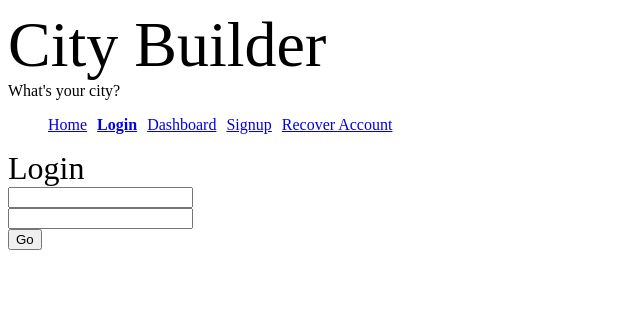
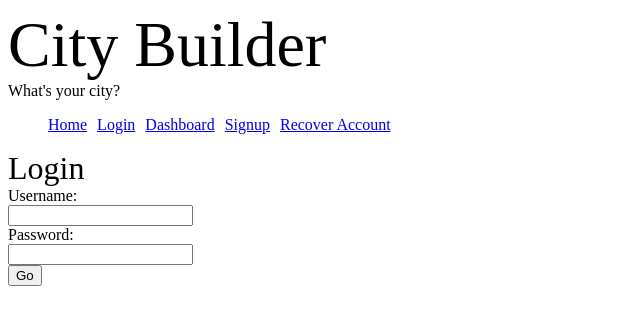
Before and after one commit to kitwistful/CityBuilder, a PHP site: page /login.php in a window 1280 px wide. Shown: the top 325 px of the page, without its empty margins (0-640 px from the left). Run offline with PHP 8.4, Linux system fonts and the light colour scheme; some libraries are stand-ins or nearby versions.

Commit message:
updated login page to have validation

```diff
--- a/login.php
+++ b/login.php
@@ -6,14 +6,62 @@
 </head>
 <body>
 <?php
+    // header
     define("CURRENT_PAGE", "login.php");
     include "header.php";
+
+    // message to display
+    $signup_message = null;
+
+    // form info
+    $username = "";
+
+    // form validation
+    if($_SERVER["REQUEST_METHOD"] == "POST")
+    {
+        // get form info
+        $username = $_POST["username"];
+        $password = $_POST["password"];
+
+        // begin listing errors
+        $signup_message = "";
+
+        // check username
+        if($username == null)
+        {
+            $signup_message = $signup_message."<li>username is required</li>";
+            $username = "";
+        }
+
+        // check password
+        if($password == null)
+        {
+            $signup_message = $signup_message."<li>password is required</li>";
+        }
+
+        // compile list
+        if($signup_message != "")
+        {
+            $signup_message = "<content>Found the following errors:</content><ul>".$signup_message."</ul>";
+        } else {
+            // obviously nothing is wrong
+            $signup_message = "successful";
+        }
+    }
 ?>
     <article>
         <header>Login</header>
-        <form id = "login_form">
-            <input id = "username" type = "text"></input>
-            <input id = "password" type = "password"></input>
+<?php
+    if($signup_message != null)
+    {
+        echo "<content><div class = 'signup_error'><header>Information</header><content>$signup_message</content></div></content>";
+    }
+?>
+        <form id = "login_form" method = "POST" action = "login.php">
+            <label>Username:</label>
+            <input id = "username" type = "text" name = "username" value = <?php echo "\"$username\""?>></input>
+            <label>Password:</label>
+            <input id = "password" type = "password" name = "password"></input>
             <button id = "login_button">Go</input>
         </form>
     </article>
```
